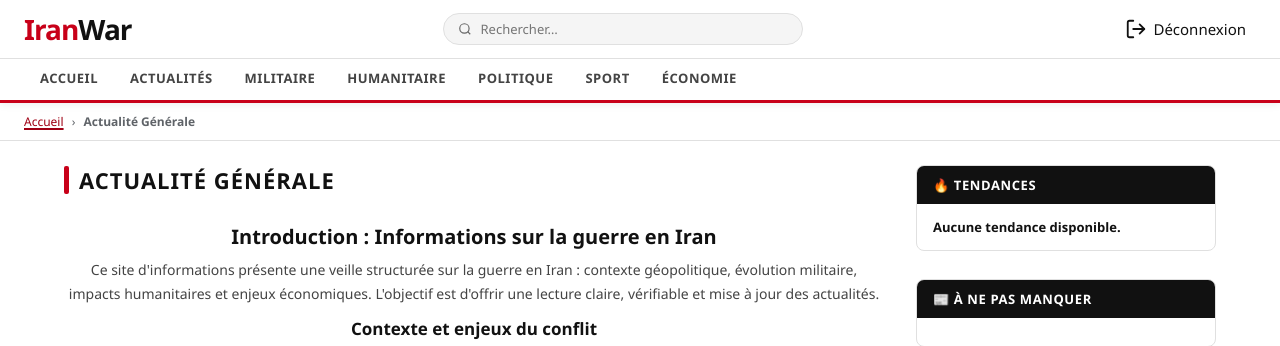
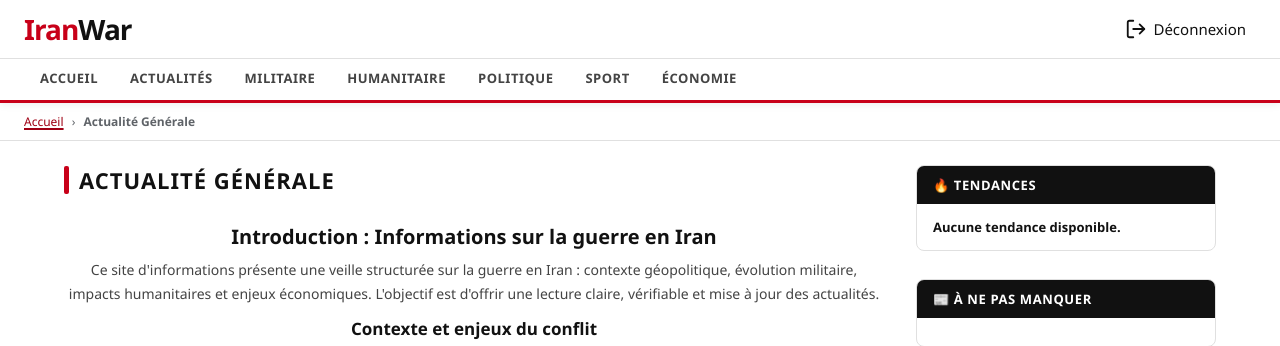
Before and after one commit to Tendriniavvo/SEO-Practise, a PHP site: page /front/index.php in a window 1280 px wide. Shown: the top 346 px of the page. Run offline with PHP 8.4, Linux system fonts and the light colour scheme; data comes from the database, SQL or seed files in the repository; data that the repository does not hold is empty.

Commit message:
no search

```diff
--- a/www/front/pages/components/header.php
+++ b/www/front/pages/components/header.php
@@ -36,11 +36,6 @@
 <header>
   <div class="header-top">
     <a href="/front/" class="logo" aria-label="Accueil Iran War">Iran<span>War</span></a>
-    <form action="/front/actualites" method="GET" class="search-bar" role="search">
-      <label for="search-input" style="position:absolute;left:-9999px;">Rechercher un article</label>
-      <svg width="14" height="14" fill="none" stroke="currentColor" stroke-width="2" viewBox="0 0 24 24" aria-hidden="true"><circle cx="11" cy="11" r="8"/><path d="M21 21l-4.35-4.35"/></svg>
-      <input type="text" id="search-input" name="q" placeholder="Rechercher…" aria-label="Rechercher sur le site" />
-    </form>
     <div class="header-actions">
       <a href="/admin/logout.php" class="logout-link" title="Déconnexion" aria-label="Se déconnecter" style="color: var(--dark); display: inline-flex; align-items: center; gap: 6px; padding: 8px 10px; border-radius: 8px; transition: background 0.2s; text-decoration: none;">
         <svg xmlns="http://www.w3.org/2000/svg" width="22" height="22" viewBox="0 0 24 24" fill="none" stroke="currentColor" stroke-width="2" stroke-linecap="round" stroke-linejoin="round">
```
